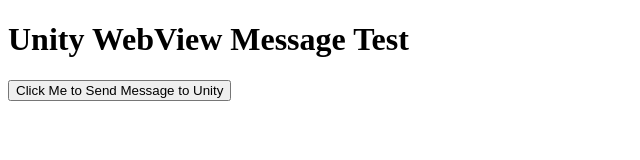
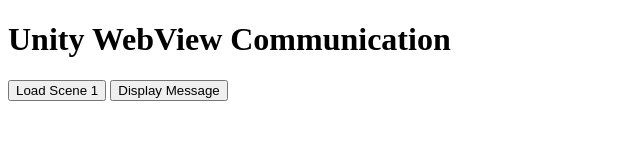
Before and after one commit to SadevK95/UnityWebViewBridgeTest, a plain HTML site: page index.html in a window 1280 px wide. Shown: the whole page, without its empty margins (0-640 px from the left). Drawn offline with Linux system fonts and the light colour scheme.

Commit message:
html update

```diff
--- a/index.html
+++ b/index.html
@@ -3,21 +3,22 @@
 <head>
     <meta charset="UTF-8">
     <meta name="viewport" content="width=device-width, initial-scale=1.0">
-    <title>Unity WebView Test</title>
-    <script type="text/javascript">
-        // Function to send a message to Unity WebView
-        function sendMessageToUnity() {
-            // Sends a message "ButtonClicked" to Unity
+    <title>Unity Communication</title>
+</head>
+<body>
+    <h1>Unity WebView Communication</h1>
+    <button onclick="sendMessageToUnity('loadScene1')">Load Scene 1</button>
+    <button onclick="sendMessageToUnity('displayMessage')">Display Message</button>
+
+    <script>
+        // JavaScript function to send a message to Unity
+        function sendMessageToUnity(message) {
             if (window.Unity) {
-                window.Unity.call('ButtonClicked');
+                Unity.call(message);
             } else {
-                console.log('Unity object is not available');
+                console.log("Unity object not available");
             }
         }
     </script>
-</head>
-<body>
-    <h1>Unity WebView Message Test</h1>
-    <button onclick="sendMessageToUnity()">Click Me to Send Message to Unity</button>
 </body>
 </html>
```
